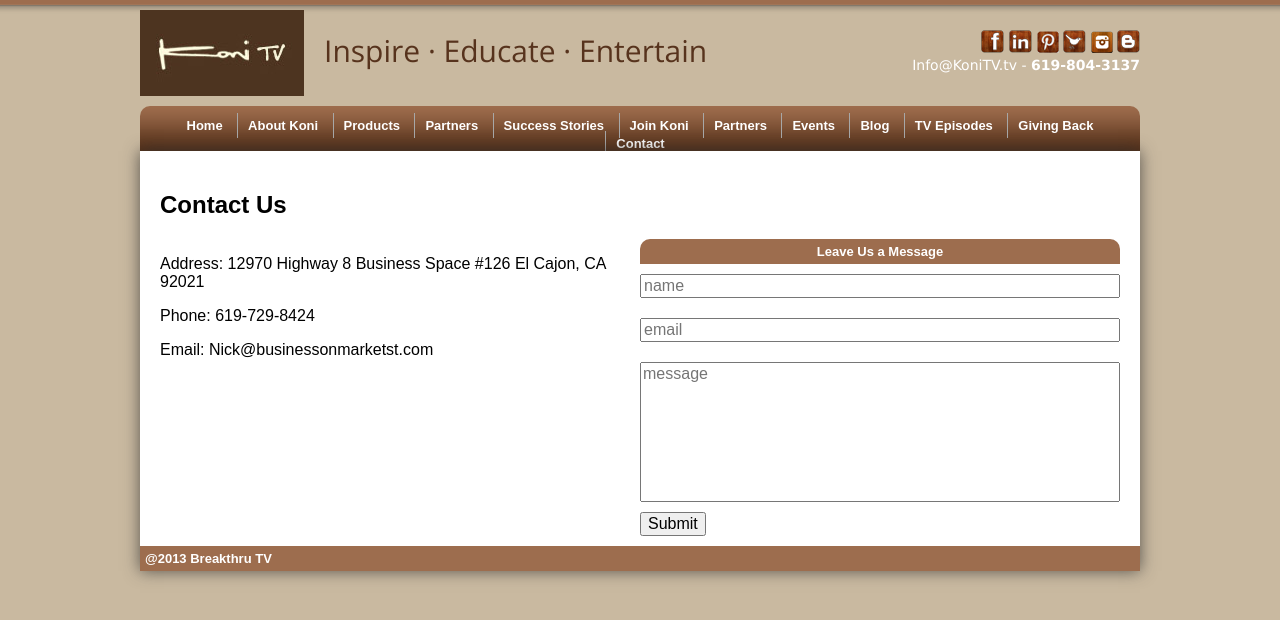
After one commit to nickkos101/Koni, a PHP site: page /contact.php in a window 1280 px wide. The commit adds this page. Shown: the top 620 px of the page. Run offline with PHP 8.4, Linux system fonts and the light colour scheme; some libraries are stand-ins or nearby versions.

Commit message:
Added New pages to Koni.tv
Added contact template page template and blog template

```diff
--- /dev/null
+++ b/contact.php
@@ -0,0 +1,19 @@
+<?php include 'header.php'; ?>
+<div class="content-wrap">
+    <h2>Contact Us</h2>
+    <div class="col">
+        <p>Address: 12970 Highway 8 Business Space #126 El Cajon, CA 92021</p>
+        <p>Phone: 619-729-8424</p>
+        <p>Email: Nick@businessonmarketst.com</p>
+    </div>
+    <div class="col">
+        <h3>Leave Us a Message</h3>
+        <form>
+            <input placeholder="name" type="text">
+            <input placeholder="email" type="text">
+            <textarea placeholder="message"></textarea>
+            <input type="submit">
+        </form>
+    </div>
+</div>
+<?php include 'footer.php'; ?>
--- a/header.php
+++ b/header.php
@@ -5,6 +5,7 @@
         <title>Koni TV</title>
         <link rel="stylesheet" href="normalize.css" type="text/css" />
         <link rel="stylesheet" href="style.css" type="text/css" />
+        <link href='http://fonts.googleapis.com/css?family=Open+Sans:400,700' rel='stylesheet' type='text/css'>
         <script src="//ajax.googleapis.com/ajax/libs/jquery/1.10.2/jquery.min.js"></script>
         <script src="function.js"></script>
     </head>
@@ -26,8 +27,6 @@
                     </ul>
                     <p class="metainfo">Info@KoniTV.tv - <span>619-804-3137</span></p>
                 </div>
-            </div>
-            <div class="white-wrap">
                 <div class="nav">
                     <ul>
                         <li>Home</li>
@@ -44,3 +43,5 @@
                         <li>Contact</li>
                     </ul>
                 </div>
+            </div>
+            <div class="white-wrap">
--- /dev/null
+++ b/page.php
@@ -0,0 +1,6 @@
+<?php include 'header.php'; ?>
+<div class="content-wrap">
+    <h2>This is a page title</h2>
+    <p>Lorem ipsum dolor sit amet, consectetur adipiscing elit. Ut sed lacinia elit. Maecenas quis magna eros. Sed vehicula nunc non mollis ultrices. Sed vitae lobortis ipsum, vitae sodales justo. Fusce ut purus in massa facilisis dapibus sit amet ut est. Aenean porttitor arcu arcu, sed egestas tortor vulputate non. Vestibulum volutpat facilisis leo, a vestibulum urna mollis eget. Duis non ipsum nec sapien varius lacinia et at ante. In porttitor tristique nunc vitae facilisis. Fusce vehicula tortor non sem auctor, ut tempus dui dapibus.</p>
+</div>
+<?php include 'footer.php'; ?>
--- a/style.css
+++ b/style.css
@@ -24,6 +24,24 @@ h4 {
     padding-left:5px;
 }
 
+input[type=text] {
+    width:100%;
+    clear:both;
+    margin-top:10px;
+    margin-bottom:10px;
+    box-sizing: border-box;
+}
+
+textarea {
+    width:100%;
+    min-height:140px;
+    clear:both;
+    margin-top:10px;
+    margin-bottom:10px;
+    box-sizing: border-box;
+    resize:none;
+}
+
 .container {
     width:1000px;
     margin-left:auto;
@@ -37,10 +55,14 @@ h4 {
 }
 
 .header h2 {
+    font-family: 'Open Sans', sans-serif;
     float:left;
-    color:#2e1505;
+    color:#57331D;
     font-weight: normal;
     padding-left:20px;
+    font-size: 30px;
+    margin: 0px;
+    margin-top: 20px;
 }
 
 .metainfo {
@@ -65,6 +87,11 @@ h4 {
     float:right;
 }
 
+.col {
+    width:50%;
+    float:left;
+}
+
 .socialmedia {
     margin:0px;
     padding:0px;
@@ -81,12 +108,20 @@ h4 {
     float:left;
     width:100%;
     background-color:#fff;
+    -webkit-box-shadow: 0px 0px 15px rgba(50, 50, 50, 0.75);
+    -moz-box-shadow:    0px 0px 15px rgba(50, 50, 50, 0.75);
+    box-shadow:         0px 0px 15px rgba(50, 50, 50, 0.75);
 }
 
 .nav {
+    margin-top:10px;
     text-align:center;
-    height:49px;
+    height:45px;
     background-image:url('images/nav-bar.png');
+    float:left;
+    width:100%;
+    border-top-left-radius: 10px;
+    border-top-right-radius: 10px;
 }
 
 .nav ul {
@@ -272,6 +307,39 @@ h4 {
     padding-right: 17px;
 }
 
+/* Blog */
+
+.blog-post {
+    clear:both;
+    padding:10px;
+    margin-top:10px;
+    margin-bottom:10px;
+}
+
+.blog-post h2 {
+    font-family: 'Open Sans', sans-serif;
+    font-weight:normal;
+    margin-top:0px;
+}
+
+.blog-post p {
+    font-size:13px;
+}
+
+.blog-post iframe {
+    min-width:100%;
+}
+
+.blog-post .alignleft {
+    float:left;
+    padding-right:10px;
+}
+
+.blog-post .alignright {
+    float:right;
+    padding-left:10px;
+}
+
 /* Footer */
 
 .footer {
```
Also changed, not shown: blog.php (added, +11 -0 lines).
